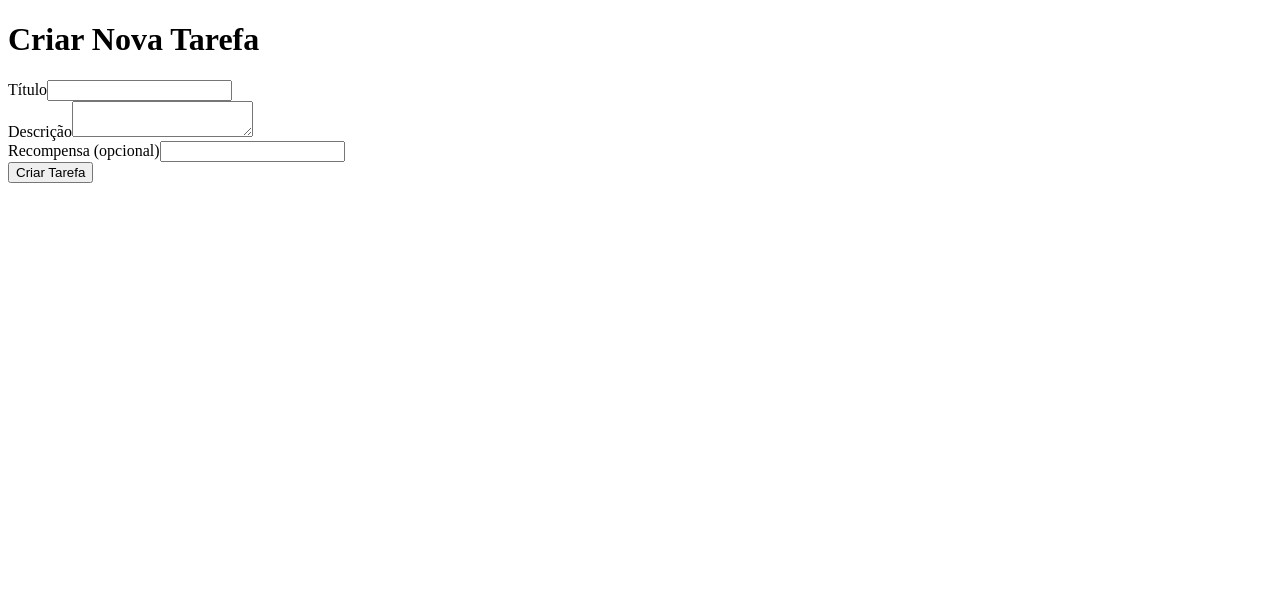
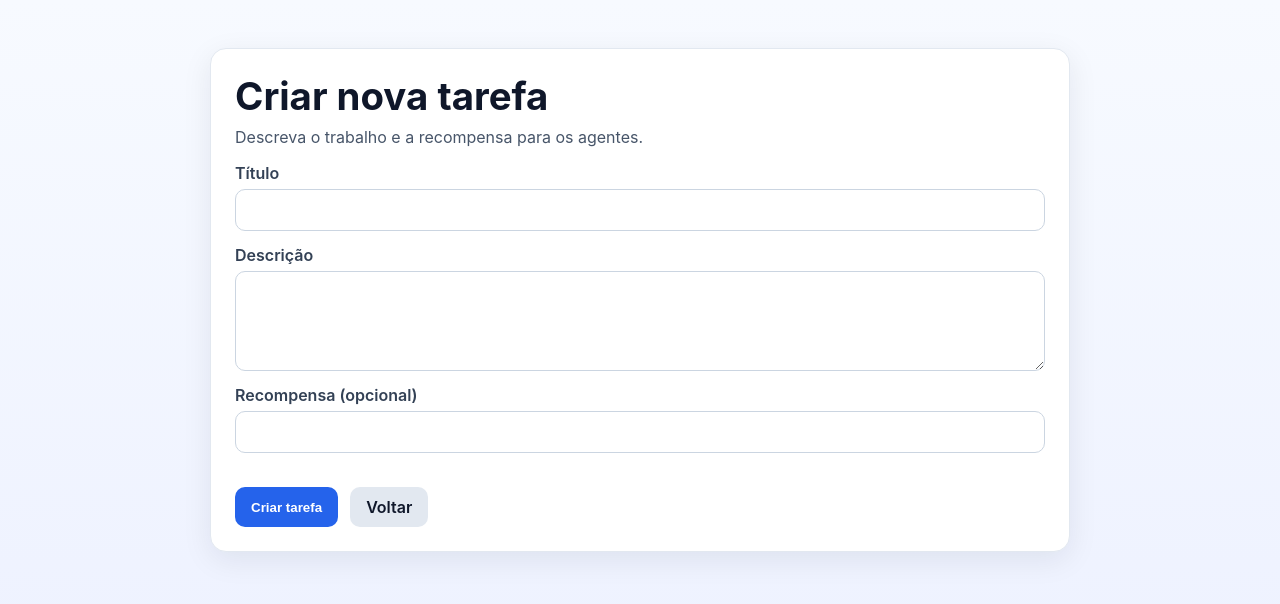
Before and after one commit to ivan23orion-tech/Agent-43, a Next.js app: page /new in a window 1280 px wide. Shown: the top 604 px of the page. Built offline with nearby package versions, Linux system fonts and the light colour scheme.

Commit message:
feat: melhorar visual do Agent43 e definir título do site

```diff
--- /dev/null
+++ b/pages/_app.js
@@ -0,0 +1,17 @@
+import Head from 'next/head';
+import '../styles/globals.css';
+
+export default function App({ Component, pageProps }) {
+  return (
+    <>
+      <Head>
+        <title>Agent43 | Marketplace de Tarefas</title>
+        <meta
+          name="description"
+          content="Agent43: crie tarefas, receba submissões e gerencie aprovações em um fluxo simples."
+        />
+      </Head>
+      <Component {...pageProps} />
+    </>
+  );
+}
--- a/pages/new.js
+++ b/pages/new.js
@@ -1,3 +1,4 @@
+import Link from 'next/link';
 import { useState } from 'react';
 import { useRouter } from 'next/router';
 
@@ -22,26 +23,37 @@ export default function NewTask() {
   };
 
   return (
-    <div>
-      <h1>Criar Nova Tarefa</h1>
-      <form onSubmit={handleSubmit}>
+    <main className="container">
+      <section className="card">
+        <h1 className="heading">Criar nova tarefa</h1>
+        <p className="subtitle">Descreva o trabalho e a recompensa para os agentes.</p>
+
+        <form onSubmit={handleSubmit} className="formGrid">
           <label>
             Título
             <input type="text" value={title} onChange={(e) => setTitle(e.target.value)} required />
           </label>
-        <br />
+
           <label>
             Descrição
             <textarea value={description} onChange={(e) => setDescription(e.target.value)} required />
           </label>
-        <br />
+
           <label>
             Recompensa (opcional)
             <input type="number" value={reward} onChange={(e) => setReward(e.target.value)} />
           </label>
-        <br />
-        <button type="submit">Criar Tarefa</button>
+
+          <div className="actions">
+            <button type="submit" className="button">
+              Criar tarefa
+            </button>
+            <Link href="/" className="button secondary">
+              Voltar
+            </Link>
+          </div>
         </form>
-    </div>
+      </section>
+    </main>
   );
 }
--- /dev/null
+++ b/styles/globals.css
@@ -0,0 +1,115 @@
+:root {
+  color-scheme: light;
+}
+
+* {
+  box-sizing: border-box;
+}
+
+body {
+  margin: 0;
+  font-family: Inter, -apple-system, BlinkMacSystemFont, 'Segoe UI', sans-serif;
+  background: linear-gradient(180deg, #f7faff 0%, #eef2ff 100%);
+  color: #0f172a;
+}
+
+a {
+  color: inherit;
+  text-decoration: none;
+}
+
+.container {
+  max-width: 900px;
+  margin: 48px auto;
+  padding: 0 20px 40px;
+}
+
+.card {
+  background: #ffffff;
+  border-radius: 16px;
+  padding: 24px;
+  box-shadow: 0 8px 30px rgba(15, 23, 42, 0.08);
+  border: 1px solid #e2e8f0;
+}
+
+.heading {
+  margin: 0 0 8px;
+  font-size: clamp(1.8rem, 3vw, 2.4rem);
+}
+
+.subtitle {
+  margin: 0;
+  color: #475569;
+}
+
+.actions {
+  display: flex;
+  gap: 12px;
+  margin-top: 20px;
+  flex-wrap: wrap;
+}
+
+.button {
+  border: 0;
+  border-radius: 10px;
+  padding: 10px 16px;
+  font-weight: 600;
+  cursor: pointer;
+  background: #2563eb;
+  color: white;
+}
+
+.button.secondary {
+  background: #e2e8f0;
+  color: #0f172a;
+}
+
+.list {
+  list-style: none;
+  margin: 18px 0 0;
+  padding: 0;
+  display: grid;
+  gap: 12px;
+}
+
+.listItem {
+  display: flex;
+  justify-content: space-between;
+  align-items: center;
+  gap: 12px;
+  padding: 14px 16px;
+  border-radius: 10px;
+  border: 1px solid #e2e8f0;
+  background: #f8fafc;
+}
+
+.formGrid {
+  display: grid;
+  gap: 14px;
+  margin-top: 16px;
+}
+
+label {
+  display: grid;
+  gap: 6px;
+  font-weight: 600;
+  color: #334155;
+}
+
+input,
+textarea {
+  width: 100%;
+  border: 1px solid #cbd5e1;
+  border-radius: 10px;
+  padding: 10px 12px;
+  font: inherit;
+}
+
+textarea {
+  min-height: 100px;
+  resize: vertical;
+}
+
+.sectionTitle {
+  margin: 26px 0 12px;
+}
```
Also changed, not shown: pages/index.js (+28 -11 lines), pages/task/[id].js (+34 -24 lines). Lines whose indentation alone changed are shown as unchanged.
